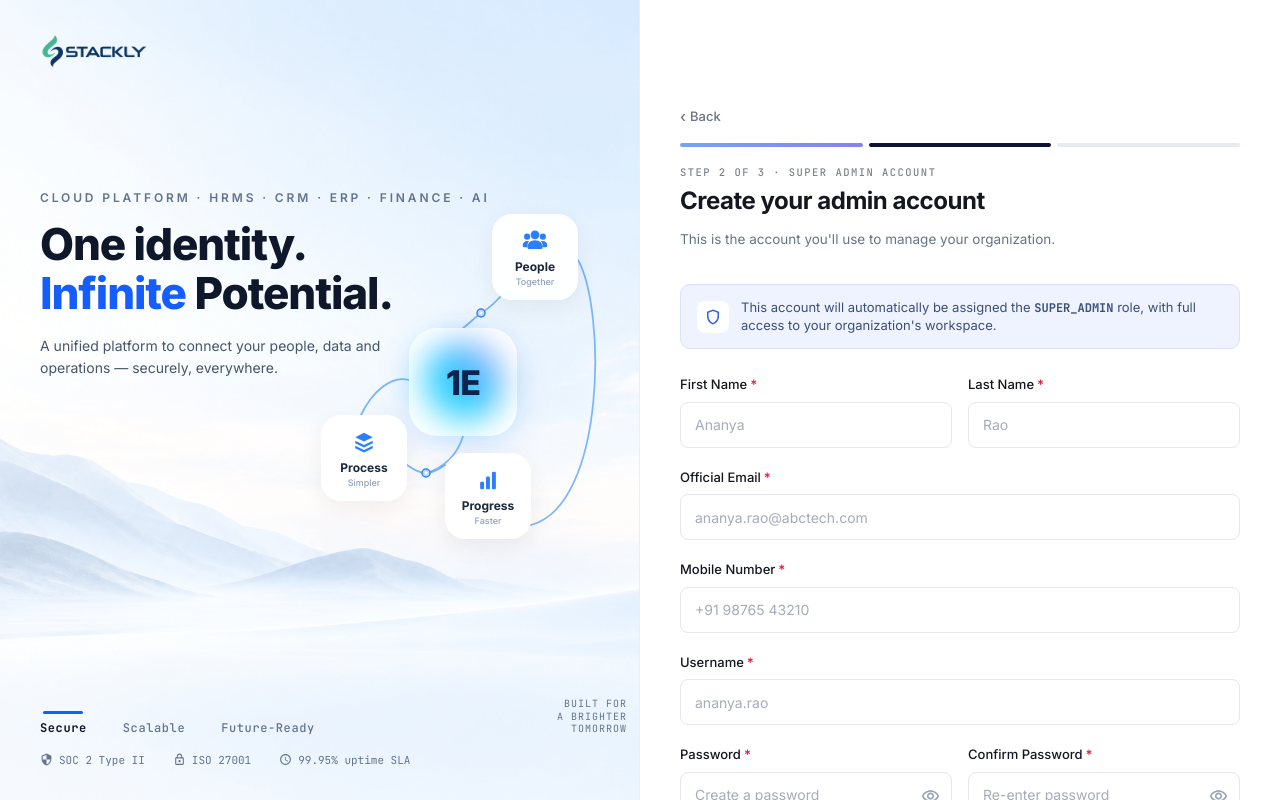
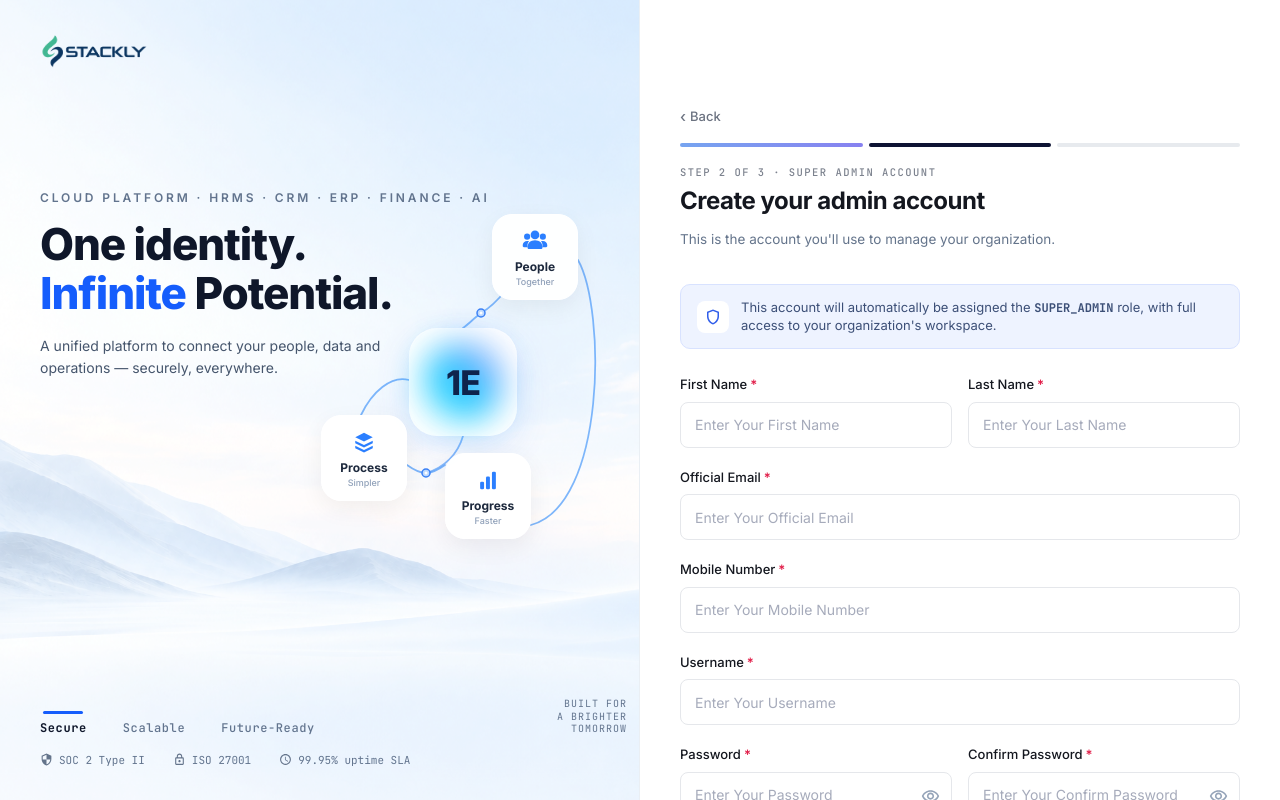
Before and after one commit to balaji-0212/Sign-UI-Stackly, a React (Vite) app: page /admin in a window 1280 px wide. Built offline with nearby package versions, Linux system fonts and the light colour scheme.

Commit message:
Standardize all input placeholders to Enter Your {Input Title}

```diff
--- a/src/components/organization/OrganizationForm.tsx
+++ b/src/components/organization/OrganizationForm.tsx
@@ -224,7 +224,7 @@ export const OrganizationForm: React.FC<OrganizationFormProps> = ({
                 orgName: validateRequired(orgName, 'Organization name'),
               }));
             }}
-            placeholder="ABC Technologies Pvt Ltd"
+            placeholder="Enter Your Organization Name"
             error={touched.orgName ? errors.orgName : ''}
             autoComplete="organization"
           />
@@ -254,7 +254,7 @@ export const OrganizationForm: React.FC<OrganizationFormProps> = ({
                 orgCode: validateRequired(orgCode, 'Organization code'),
               }));
             }}
-            placeholder="ABC-TECH"
+            placeholder="Enter Your Organization Code"
             className={`w-full min-w-0 h-[46px] px-[14px] rounded-[8px] border text-[14px] text-[#14171f] font-mono uppercase placeholder-[#a6abbb] bg-white transition-colors duration-150 focus:outline-none ${
               errors.orgCode && touched.orgCode
                 ? 'border-red-400 focus:border-red-500 focus:ring-1 focus:ring-red-500/20'
@@ -423,7 +423,7 @@ export const OrganizationForm: React.FC<OrganizationFormProps> = ({
                 city: validateRequired(city, 'City'),
               }));
             }}
-            placeholder="Hyderabad"
+            placeholder="Enter Your City"
             error={touched.city ? errors.city : ''}
           />
 
--- a/src/pages/AdminAccountPage.tsx
+++ b/src/pages/AdminAccountPage.tsx
@@ -113,7 +113,7 @@ export const AdminAccountPage: React.FC = () => {
               value={values.firstName}
               onChange={(event) => setField('firstName', event.target.value)}
               error={errors.firstName}
-              placeholder="Ananya"
+              placeholder="Enter Your First Name"
               autoComplete="given-name"
             />
             <FormField
@@ -123,7 +123,7 @@ export const AdminAccountPage: React.FC = () => {
               value={values.lastName}
               onChange={(event) => setField('lastName', event.target.value)}
               error={errors.lastName}
-              placeholder="Rao"
+              placeholder="Enter Your Last Name"
               autoComplete="family-name"
             />
           </div>
@@ -136,7 +136,7 @@ export const AdminAccountPage: React.FC = () => {
             value={values.officialEmail}
             onChange={(event) => setField('officialEmail', event.target.value)}
             error={errors.officialEmail}
-            placeholder="ananya.rao@abctech.com"
+            placeholder="Enter Your Official Email"
             autoComplete="email"
           />
 
@@ -147,7 +147,7 @@ export const AdminAccountPage: React.FC = () => {
             value={values.mobileNumber}
             onChange={(event) => setField('mobileNumber', event.target.value)}
             error={errors.mobileNumber}
-            placeholder="+91 98765 43210"
+            placeholder="Enter Your Mobile Number"
             autoComplete="tel"
           />
 
@@ -158,7 +158,7 @@ export const AdminAccountPage: React.FC = () => {
             value={values.username}
             onChange={(event) => setField('username', event.target.value)}
             error={errors.username}
-            placeholder="ananya.rao"
+            placeholder="Enter Your Username"
             autoComplete="username"
           />
 
@@ -172,7 +172,7 @@ export const AdminAccountPage: React.FC = () => {
                 value={values.password}
                 onChange={(event) => setField('password', event.target.value)}
                 error={errors.password}
-                placeholder="Create a password"
+                placeholder="Enter Your Password"
                 inputClassName="h-[46px] pr-11"
                 autoComplete="new-password"
               />
@@ -199,7 +199,7 @@ export const AdminAccountPage: React.FC = () => {
                 value={values.confirmPassword}
                 onChange={(event) => setField('confirmPassword', event.target.value)}
                 error={errors.confirmPassword}
-                placeholder="Re-enter password"
+                placeholder="Enter Your Confirm Password"
                 inputClassName="h-[46px] pr-11"
                 autoComplete="new-password"
               />
--- a/src/pages/EnterPassword.tsx
+++ b/src/pages/EnterPassword.tsx
@@ -109,7 +109,7 @@ export const EnterPassword = () => {
           <TextField
             fullWidth
             type={showPassword ? 'text' : 'password'}
-            placeholder="Enter your password"
+            placeholder="Enter Your Password"
             value={password}
             onChange={(e) => setPassword(e.target.value)}
             onKeyDown={(e) => {
--- a/src/pages/ForgotPassword.tsx
+++ b/src/pages/ForgotPassword.tsx
@@ -26,7 +26,7 @@ export const ForgotPassword = () => {
           <label className="block text-sm font-medium text-slate-700 mb-1">Work email</label>
           <TextField
             fullWidth
-            placeholder="you@acmecorp.com"
+            placeholder="Enter Your Work Email"
             autoComplete="email"
             variant="outlined"
             sx={{
--- a/src/pages/SignInPage.tsx
+++ b/src/pages/SignInPage.tsx
@@ -122,7 +122,7 @@ export const SignInPage: React.FC = () => {
                   setTouched((prev) => ({ ...prev, workspace: true }));
                   setErrors((prev) => ({ ...prev, workspace: validateWorkspace(workspace) }));
                 }}
-                placeholder="acmecorp"
+                placeholder="Enter Your Workspace"
                 className="flex-1 min-w-0 h-full pl-[14px] pr-2 text-[14px] text-[#14171f] placeholder-[#a6abbb] bg-white focus:outline-none"
                 autoComplete="organization"
               />
@@ -182,7 +182,7 @@ export const SignInPage: React.FC = () => {
                   email: validateEmail(email, 'Work email'),
                 }));
               }}
-              placeholder="you@acmecorp.com"
+              placeholder="Enter Your Work Email"
               error={touched.email ? errors.email : ''}
               autoComplete="email"
             />
```
